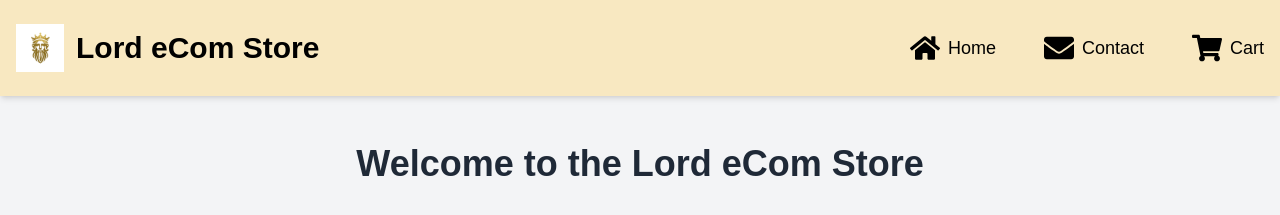
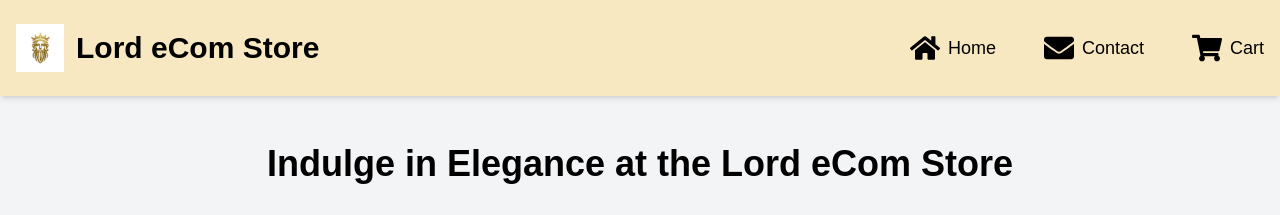
Before and after one commit to lordaake/lord-ecom-store, a React (Vite) app: page / in a window 1280 px wide. Shown: the top 215 px of the page. Built offline with nearby package versions, Linux system fonts and the light colour scheme; no server answers.

Commit message:
Change homepage text

```diff
--- a/src/pages/HomePage.jsx
+++ b/src/pages/HomePage.jsx
@@ -32,7 +32,9 @@
 
     return (
         <div className="container mx-auto py-8 px-4 font-avenir">
-            <h1 className="text-4xl font-bold text-center text-gray-800 mb-8 text-darkblue-dark">Welcome to the Lord eCom Store</h1>
+            <h1 className="text-4xl font-bold text-center text-dark mb-8">
+                Indulge in Elegance at the Lord eCom Store
+            </h1>
             <div className="mb-8">
                 <SearchBar onSearch={handleSearch} />
             </div>
```
